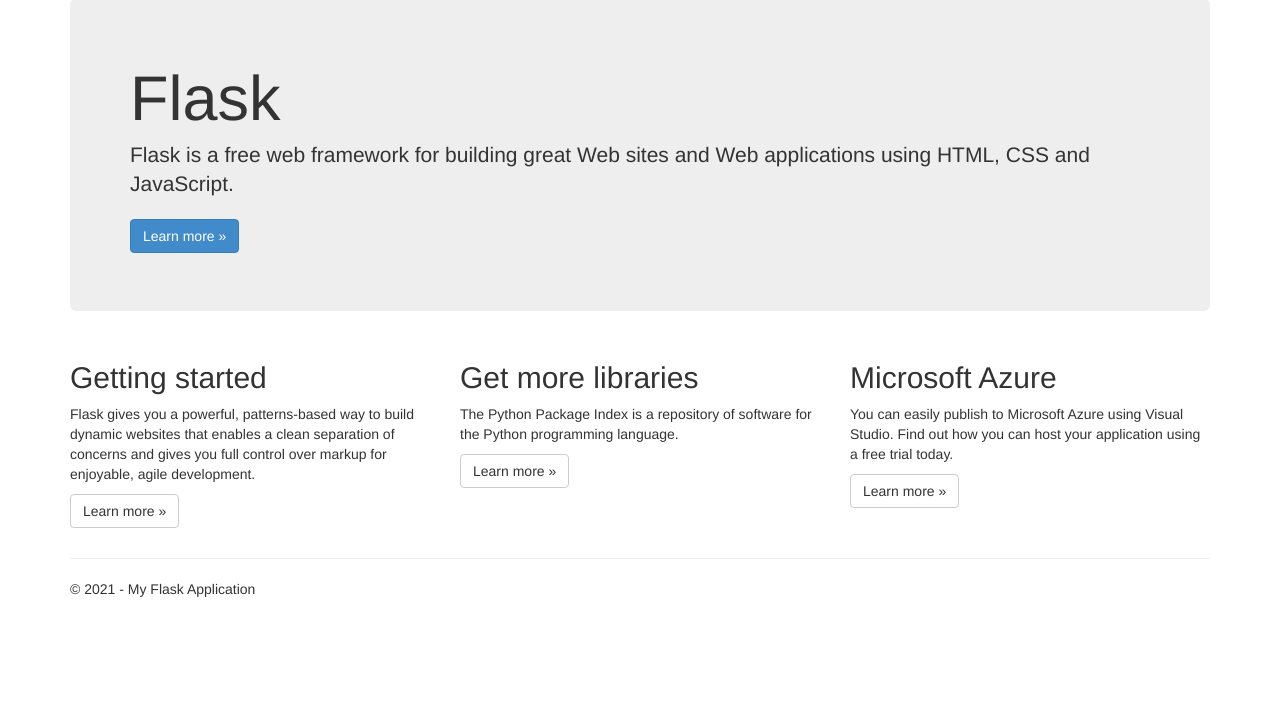
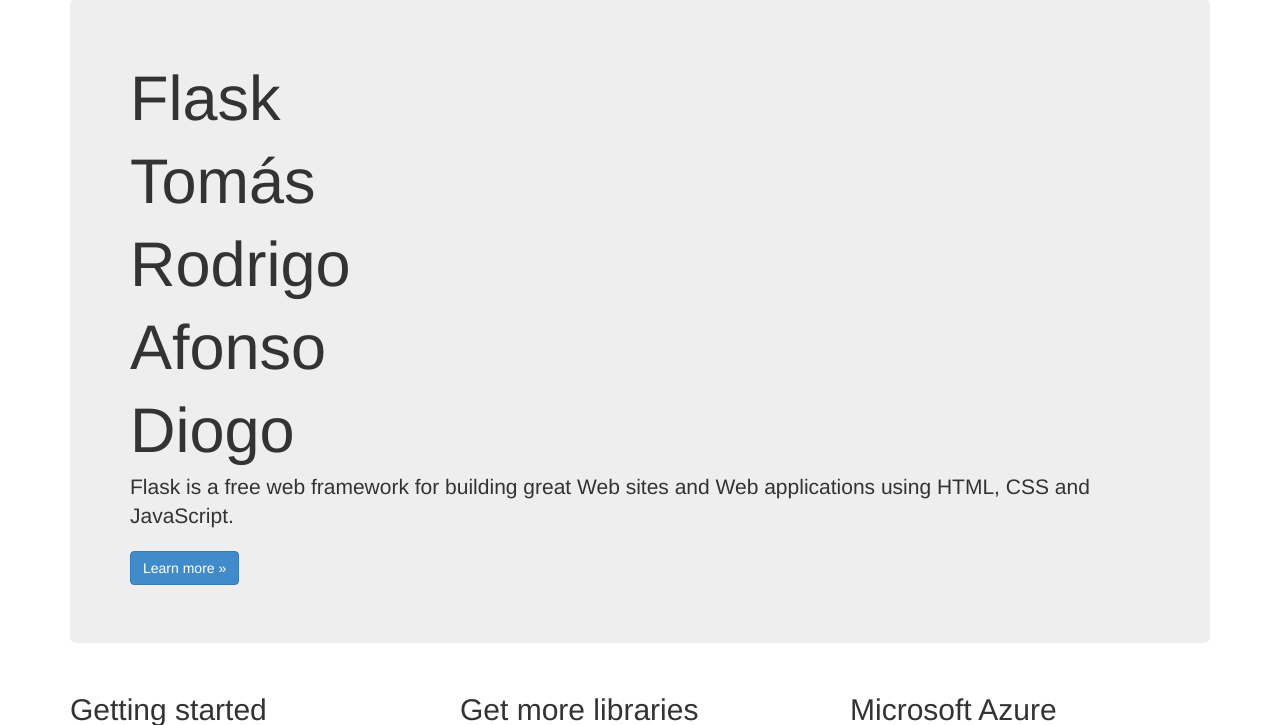
Before and after one commit to tomasvicente20002/Api, a Flask app: page / in a window 1280 px wide. Shown: the part 51-776 px from the top of the page. Before the commit the page ends 648 px from the top, so only its background shows below. Run offline with Flask 2, Linux system fonts and the light colour scheme; some libraries are stand-ins or nearby versions.

Commit message:
Update index.html

```diff
--- a/App/templates/index.html
+++ b/App/templates/index.html
@@ -4,6 +4,10 @@
 
 <div class="jumbotron">
     <h1>Flask</h1>
+    <h1>Tomás</h1>
+    <h1>Rodrigo</h1>
+    <h1>Afonso</h1>
+    <h1>Diogo</h1>
     <p class="lead">Flask is a free web framework for building great Web sites and Web applications using HTML, CSS and JavaScript.</p>
     <p><a href="http://flask.pocoo.org/" class="btn btn-primary btn-large">Learn more &raquo;</a></p>
 </div>
```
